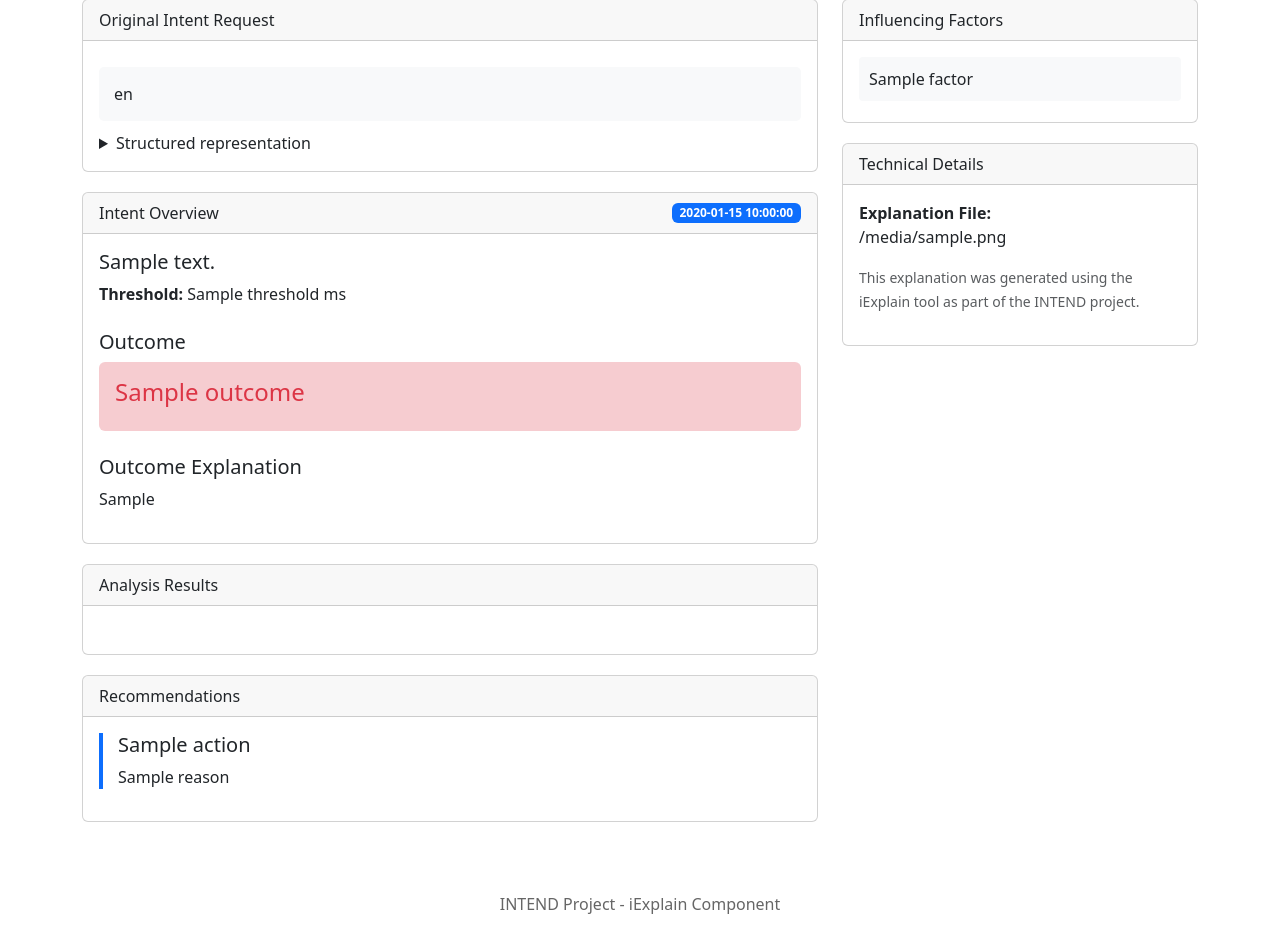
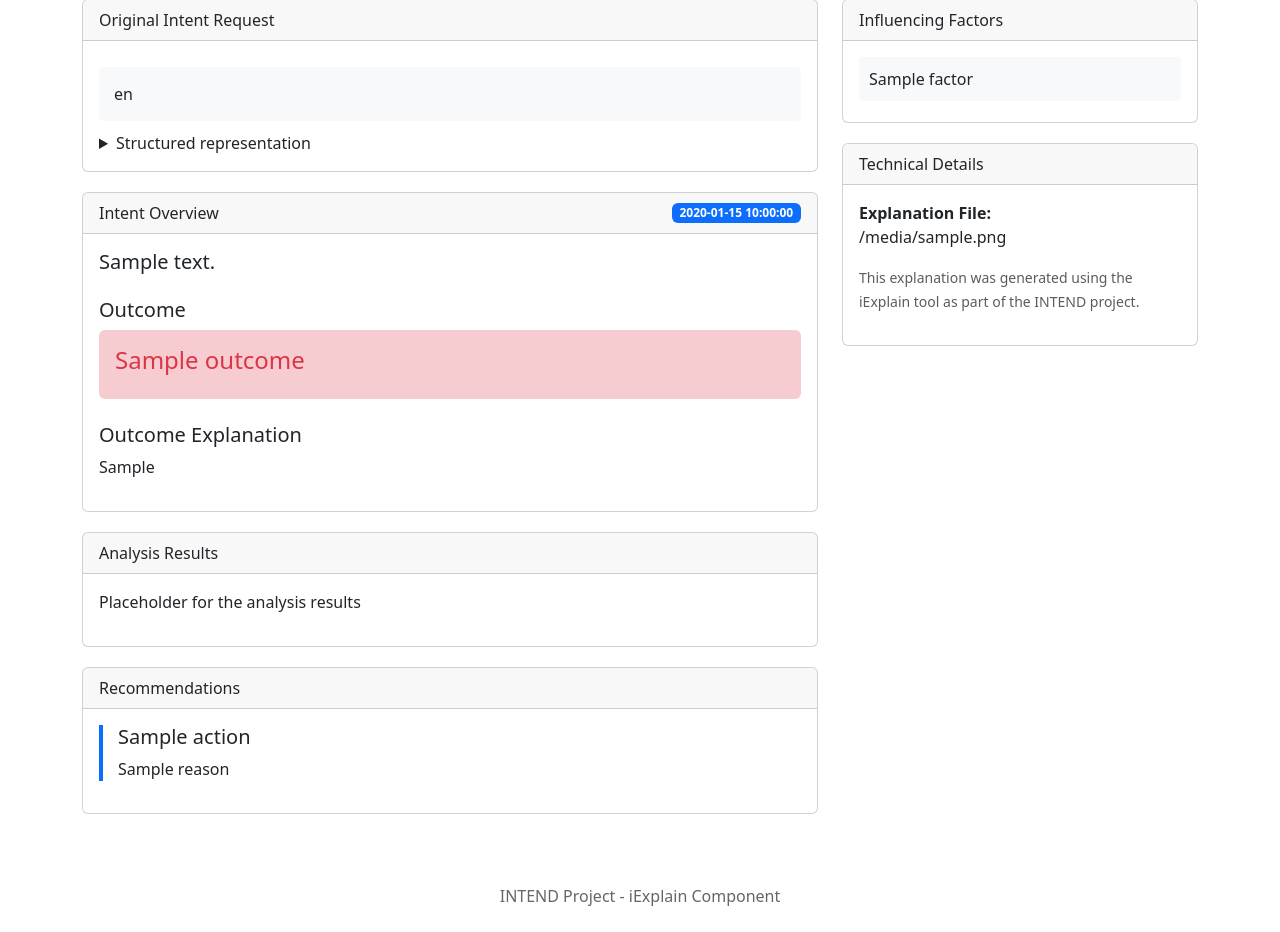
Before and after one commit to ejhusom/iExplain, a Flask app: template iexplain/src/templates/explanation.html in a window 1280 px wide. Shown: the part 201-1133 px from the top of the page. After the commit the page ends 1107 px from the top, so only its background shows below. Run offline with Flask 3, Linux system fonts and the light colour scheme; the template is opened without the code that fills it: most values are stand-ins (such as "Sample title", 1, 10 or a date in 2020).

Commit message:
Fix bug when displaying structured intent in result page, and remove unnecessary placeholder analysis

```diff
--- a/iexplain/src/templates/explanation.html
+++ b/iexplain/src/templates/explanation.html
@@ -55,16 +55,6 @@
                         </div>
                         <div class="card-body">
                             <h5>{{ explanation.intent.description }}</h5>
-                            {% if explanation.intent.threshold %}
-                            <p>
-                                <strong>Threshold:</strong> {{ explanation.intent.threshold }}
-                                {% if 'avg_startup_time' in explanation.analysis %}
-                                seconds
-                                {% else %}
-                                ms
-                                {% endif %}
-                            </p>
-                            {% endif %}
 
                             <div class="outcome-container mt-4">
                                 <h5>Outcome</h5>
@@ -101,88 +91,7 @@
                             Analysis Results
                         </div>
                         <div class="card-body">
-                            <div class="row">
-                                {% if 'avg_startup_time' in explanation.analysis %}
-                                <!-- VM Startup metrics -->
-                                <div class="col-md-6">
-                                    <div class="card mb-3">
-                                        <div class="card-body text-center">
-                                            <h3>{{ explanation.analysis.avg_startup_time }} sec</h3>
-                                            <p class="text-muted">Average VM Startup Time</p>
-                                        </div>
-                                    </div>
-                                </div>
-                                {% if 'threshold_violation_rate' in explanation.analysis %}
-                                <div class="col-md-6">
-                                    <div class="card mb-3">
-                                        <div class="card-body text-center">
-                                            <h3>{{ explanation.analysis.threshold_violation_rate }}%</h3>
-                                            <p class="text-muted">Threshold Violation Rate</p>
-                                        </div>
-                                    </div>
-                                </div>
-                                {% endif %}
-                                {% elif 'avg_response_time' in explanation.analysis %}
-                                <!-- API response metrics -->
-                                <div class="col-md-6">
-                                    <div class="card mb-3">
-                                        <div class="card-body text-center">
-                                            <h3>{{ explanation.analysis.avg_response_time }} ms</h3>
-                                            <p class="text-muted">Average Response Time</p>
-                                        </div>
-                                    </div>
-                                </div>
-                                {% if 'max_response_time' in explanation.analysis %}
-                                <div class="col-md-6">
-                                    <div class="card mb-3">
-                                        <div class="card-body text-center">
-                                            <h3>{{ explanation.analysis.max_response_time }} ms</h3>
-                                            <p class="text-muted">Max Response Time</p>
-                                        </div>
-                                    </div>
-                                </div>
-                                {% endif %}
-                                {% endif %}
-                            </div>
-
-                            <table class="table table-bordered">
-                                <tbody>
-                                    {% if 'total_logs_analyzed' in explanation.analysis %}
-                                    <tr>
-                                        <th>Total Log Entries Analyzed</th>
-                                        <td>{{ explanation.analysis.total_logs_analyzed }}</td>
-                                    </tr>
-                                    {% endif %}
-
-                                    {% if 'vm_startups_analyzed' in explanation.analysis %}
-                                    <tr>
-                                        <th>VM Startups Analyzed</th>
-                                        <td>{{ explanation.analysis.vm_startups_analyzed }}</td>
-                                    </tr>
-                                    {% endif %}
-
-                                    {% if 'relevant_api_calls' in explanation.analysis %}
-                                    <tr>
-                                        <th>Relevant API Calls</th>
-                                        <td>{{ explanation.analysis.relevant_api_calls }}</td>
-                                    </tr>
-                                    {% endif %}
-
-                                    {% if 'calls_exceeding_threshold' in explanation.analysis %}
-                                    <tr>
-                                        <th>Calls Exceeding Threshold</th>
-                                        <td>{{ explanation.analysis.calls_exceeding_threshold }}</td>
-                                    </tr>
-                                    {% endif %}
-
-                                    {% if 'threshold_violation_rate' in explanation.analysis %}
-                                    <tr>
-                                        <th>Threshold Violation Rate</th>
-                                        <td>{{ explanation.analysis.threshold_violation_rate }}%</td>
-                                    </tr>
-                                    {% endif %}
-                                </tbody>
-                            </table>
+                            <p>Placeholder for the analysis results</p>
                         </div>
                     </div>
 
```
Also changed, not shown: iexplain/src/explainer.py (+3 -4 lines).
